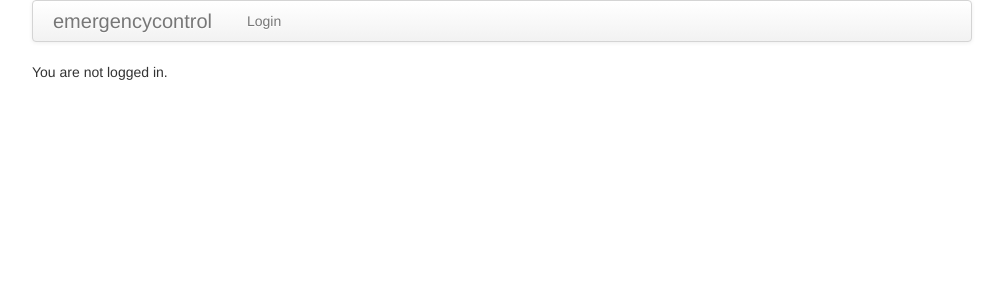
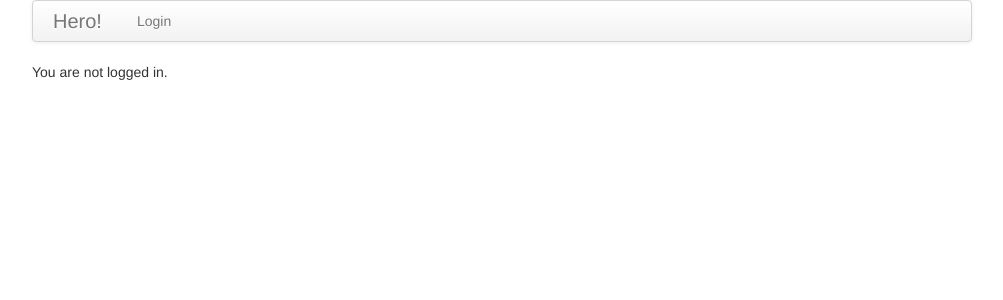
Before and after one commit to MatthiasWiesner/emergencycontrol, a Flask app: template emergencycontrol/templates/stats.jinja in a window 1280 px wide. Shown: the top 300 px of the page, without its empty margins (138-1141 px from the left). Run offline with Flask 2, Linux system fonts and the light colour scheme; the template is opened without the code that fills it, so the values that code supplies are empty; parts of the project's set-up code (start-up, migrations or seed data) failed here and were passed over; some libraries are stand-ins or nearby versions.

Commit message:
Fix: text

```diff
--- a/emergencycontrol/templates/layout.jinja
+++ b/emergencycontrol/templates/layout.jinja
@@ -14,7 +14,7 @@
 <div class=container>
   <div class=navbar>
     <div class=navbar-inner>
-      <span class=brand>emergencycontrol</span>
+      <span class=brand>Hero!</span>
         <ul class=nav>
         {% for endpoint in [
           'person' if not current_user.is_anonymous() else False,
```
